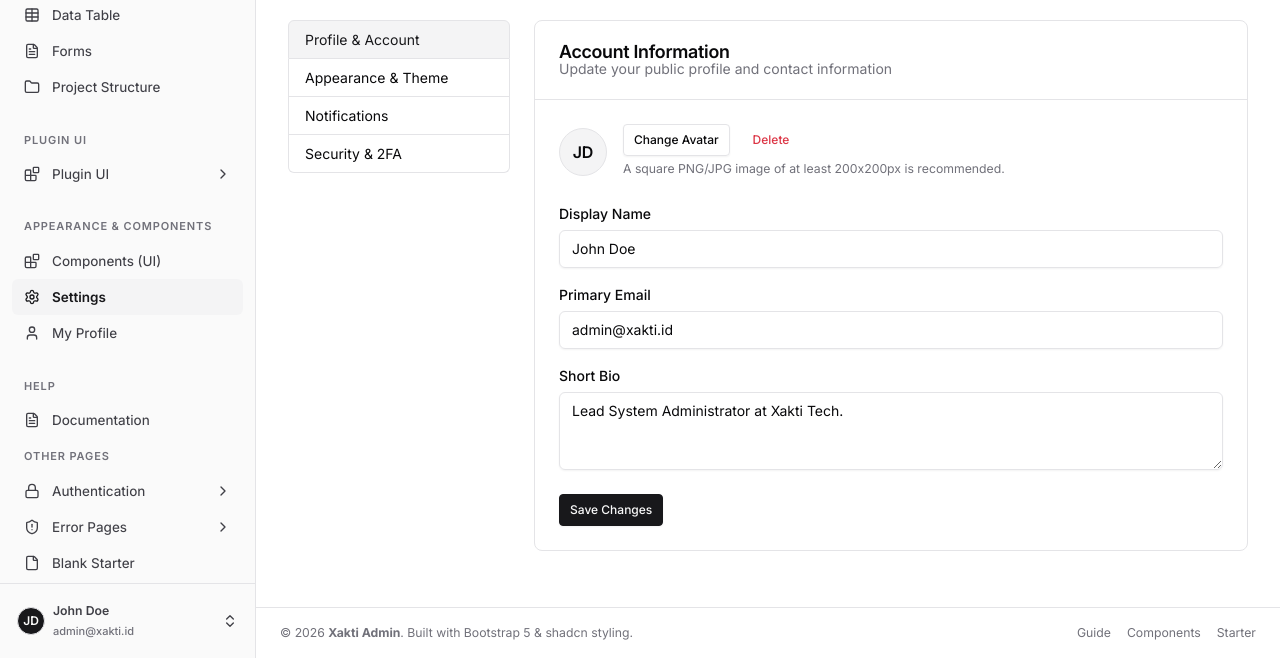
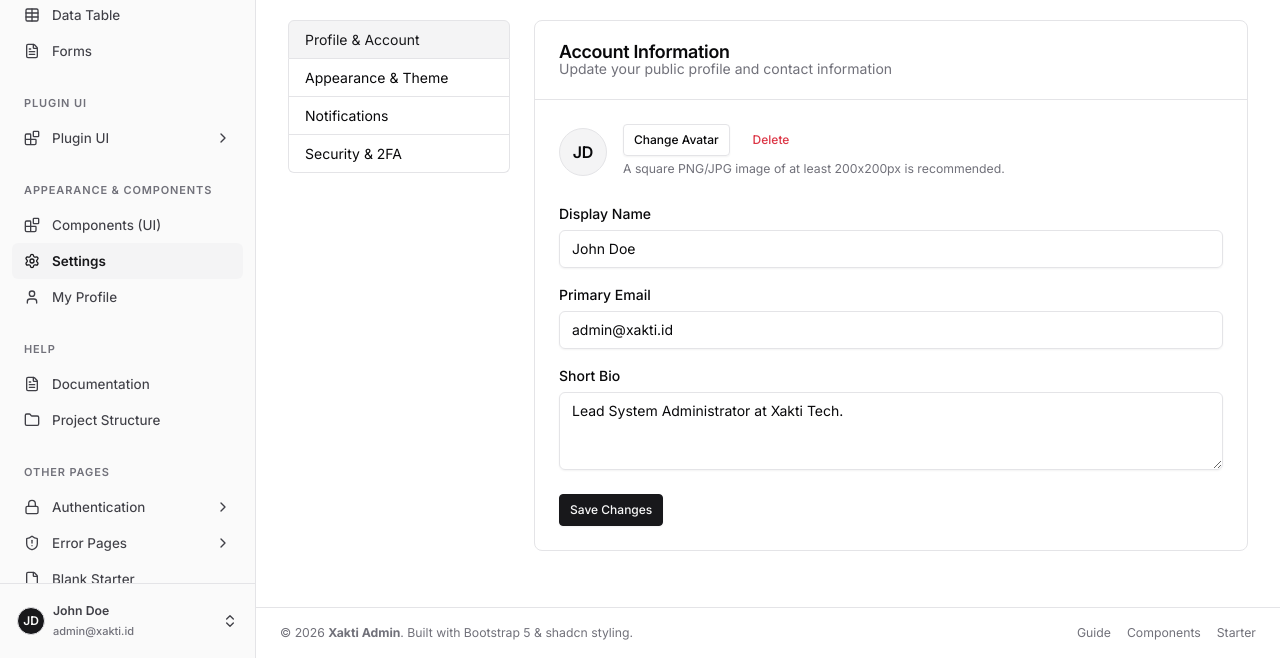
Before and after one commit to fhdjg/xakti-admin-template, a plain HTML site: page pages/settings.html in a window 1280 px wide. Shown: the part 142-800 px from the top of the page. Drawn offline with Linux system fonts and the light colour scheme.

Commit message:
group project structure menu item into help section across all pages

```diff
--- a/pages/settings.html
+++ b/pages/settings.html
@@ -76,16 +76,10 @@
                 <span class="xa-sidebar__text">Forms</span>
               </a>
             </li>
-            <li class="nav-item">
-              <a class="nav-link" href="../project-structure.html">
-                <svg class="xa-icon" aria-hidden="true"><use href="../assets/icons/sprite.svg#folder"/></svg>
-                <span class="xa-sidebar__text">Project Structure</span>
-              </a>
-            </li>
           </ul>
         </div>
 
-<div class="xa-sidebar__section" data-xa-plugin-menu>
+        <div class="xa-sidebar__section" data-xa-plugin-menu>
           <p class="xa-sidebar__label">Plugin UI</p>
           <ul class="nav flex-column">
             <li class="nav-item">
@@ -101,7 +95,7 @@
           </ul>
         </div>
 
-                <div class="xa-sidebar__section">
+        <div class="xa-sidebar__section">
           <p class="xa-sidebar__label">Appearance & Components</p>
           <ul class="nav flex-column">
             <li class="nav-item">
@@ -126,14 +120,25 @@
         </div>
 
         <div class="xa-sidebar__section">
-          <div class="xa-sidebar__section">
           <p class="xa-sidebar__label">Help</p>
           <ul class="nav flex-column">
-            <li class="nav-item"><a class="nav-link" href="../documentation.html"><svg class="xa-icon" aria-hidden="true"><use href="../assets/icons/sprite.svg#file-text"/></svg><span class="xa-sidebar__text">Documentation</span></a></li>
+            <li class="nav-item">
+              <a class="nav-link" href="../documentation.html">
+                <svg class="xa-icon" aria-hidden="true"><use href="../assets/icons/sprite.svg#file-text"/></svg>
+                <span class="xa-sidebar__text">Documentation</span>
+              </a>
+            </li>
+            <li class="nav-item">
+              <a class="nav-link" href="../project-structure.html">
+                <svg class="xa-icon" aria-hidden="true"><use href="../assets/icons/sprite.svg#folder"/></svg>
+                <span class="xa-sidebar__text">Project Structure</span>
+              </a>
+            </li>
           </ul>
         </div>
 
-        <p class="xa-sidebar__label">Other Pages</p>
+        <div class="xa-sidebar__section">
+          <p class="xa-sidebar__label">Other Pages</p>
           <ul class="nav flex-column">
             <li class="nav-item">
               <button class="nav-link w-100 text-start" type="button" data-bs-toggle="collapse" data-bs-target="#menuAuth" aria-expanded="false" aria-controls="menuAuth">
```
Also changed, not shown: documentation.html (+8 -8 lines), index.html (+16 -11 lines), pages/blank.html (+16 -11 lines), pages/components.html (+16 -11 lines), pages/data-table.html (+16 -11 lines), pages/forms.html (+16 -11 lines), pages/plugin-examples.html (+16 -11 lines), pages/profile.html (+16 -11 lines), 1 other file.
